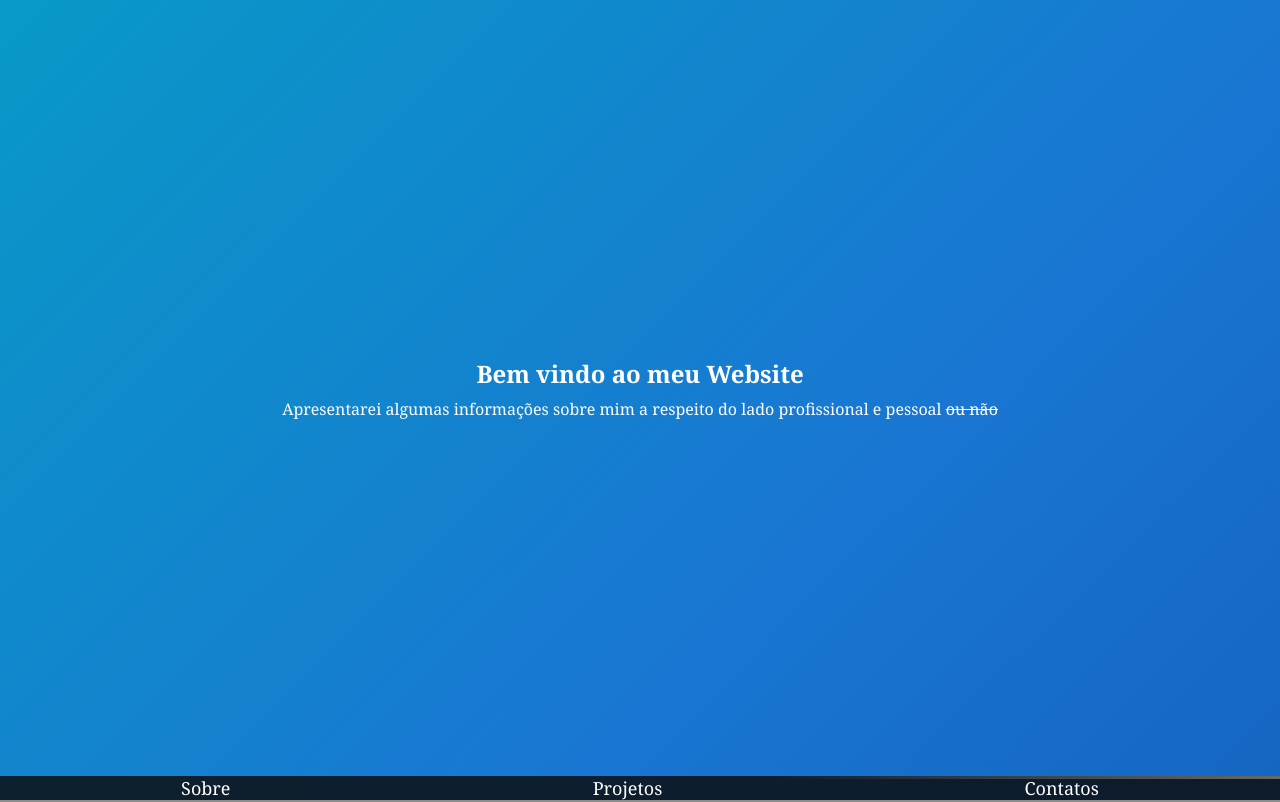
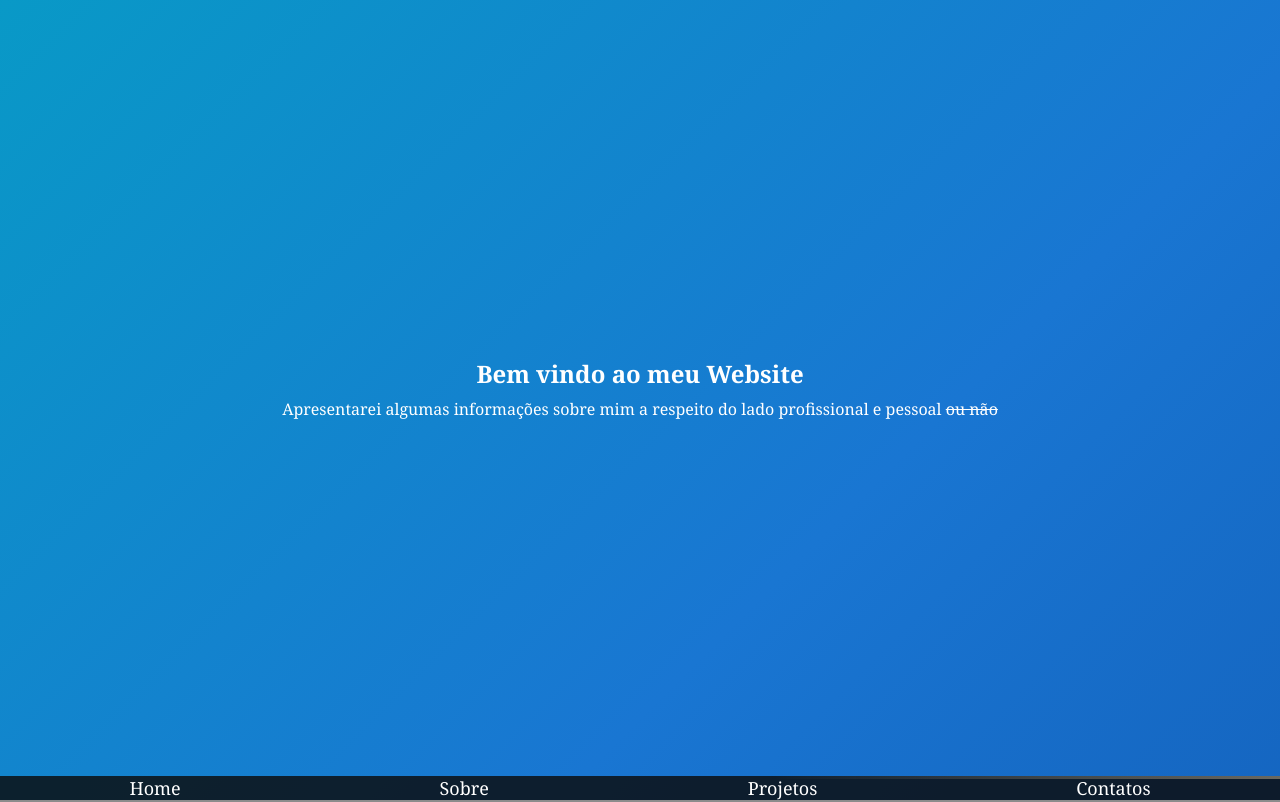
Before and after one commit to AdlerCastro/Website-Pessoal, a Next.js app in the folder website-pessoal/: page / in a window 1280 px wide. Shown: the top 802 px of the page. Built offline with nearby package versions, Linux system fonts and the light colour scheme.

Commit message:
:sparkles: feat: Navegação entre páginas

```diff
--- a/website-pessoal/src/components/organisms/Header/index.tsx
+++ b/website-pessoal/src/components/organisms/Header/index.tsx
@@ -5,6 +5,7 @@ import { IoMenuOutline } from "react-icons/io5";
 
 // Imports;
 import { scrollTo } from "@/services/utils/scrollTo";
+import NextLink from "next/link";
 
 // Components
 import Link from "@/components/atoms/Link"
@@ -24,6 +25,7 @@ const Header = () => {
                 </label>
                 <ul className="menu">
                     <div className="menu-list">
+                        <li><NextLink href="/">Home</NextLink></li>
                         <li><Link onClick={() => scrollTo("About")}>Sobre</Link></li>
                         <li><Link onClick={() => scrollTo("Projects")}>Projetos</Link></li>
                         <li><Link onClick={() => scrollTo("Footer")}>Contatos</Link></li>
--- a/website-pessoal/src/components/templates/Footer/index.tsx
+++ b/website-pessoal/src/components/templates/Footer/index.tsx
@@ -1,6 +1,7 @@
 import { sections } from '@/constants/sections';
 import Image from 'next/image';
 import SocialMediaButton from '@/components/atoms/SocialMediaButton';
+import NextLink from 'next/link';
 
 import EmailIcon from 'public/icons/EmailIcon.svg'
 import InstagramIcon from 'public/icons/InstagramIcon.svg'
@@ -25,7 +26,7 @@ const Footer = () => {
 
           <SocialMediaButton id='whatsapp' target='_blank'><MdWhatsapp /></SocialMediaButton>
 
-          <SocialMediaButton className='SocialMediaButtons' target='_blank'><Image className='icons' src={EmailIcon} alt='Email' /></SocialMediaButton>
+          <NextLink href='/Forms' className='SocialMediaButtons'><Image className='icons' src={EmailIcon} alt='Email' /></NextLink>
         </div>
       </div>
       <p style={style}>Desenvolvido por Adler Castro</p>
```
